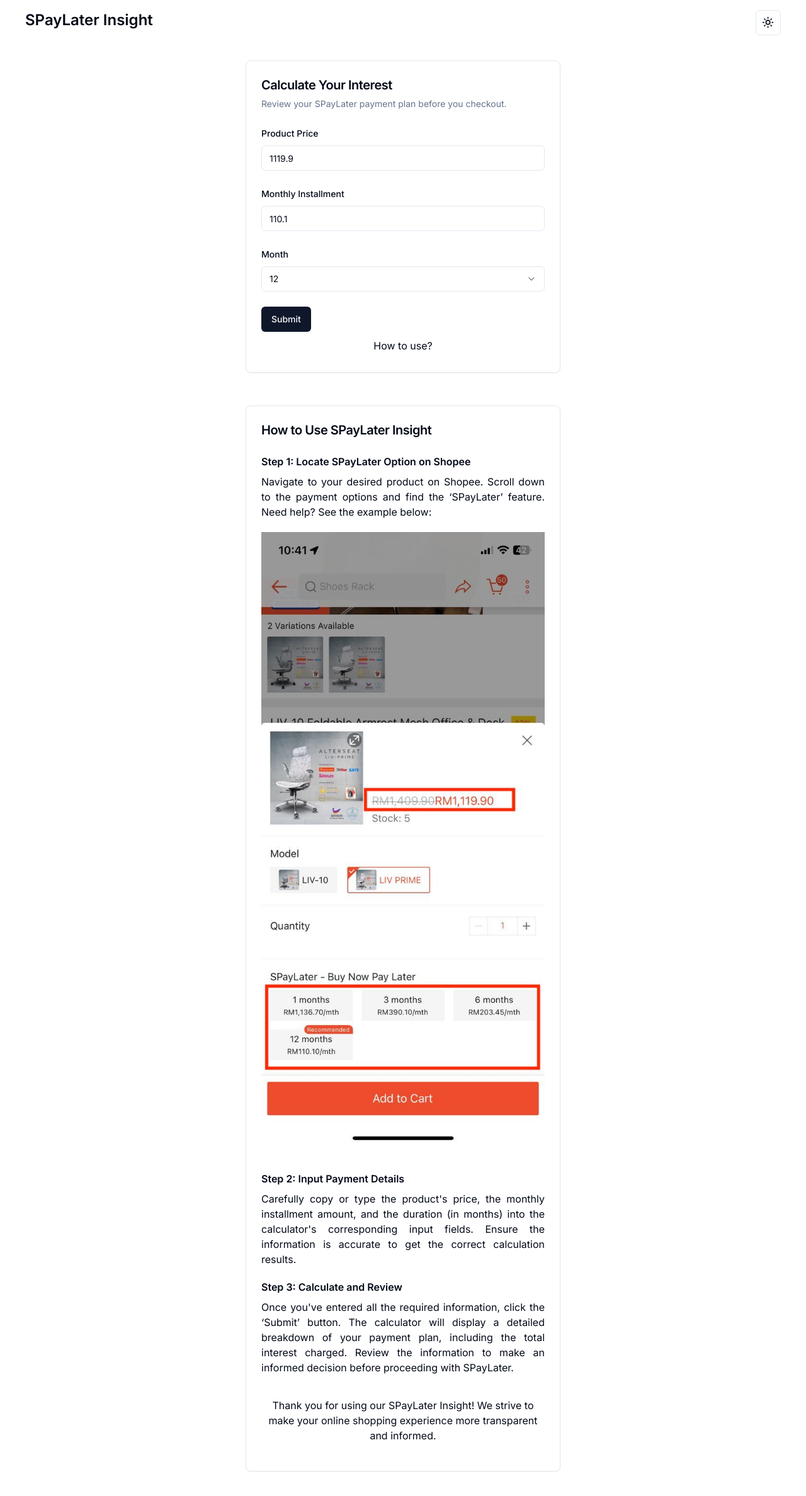
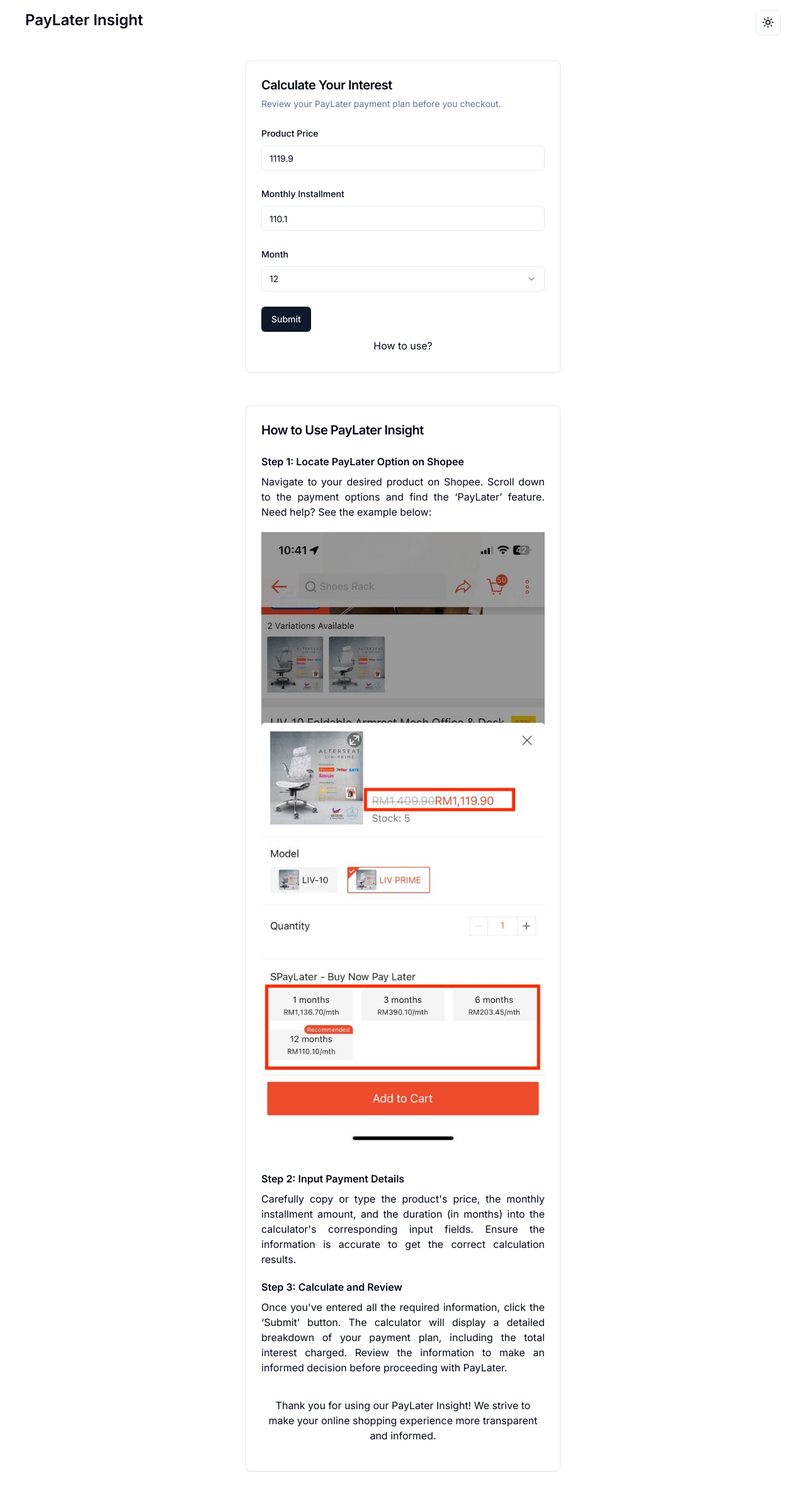
Before and after one commit to AzriZzz/paylater-insight, a Next.js app: page / in a window 1280 px wide. Shown: the whole page at 63% size. Built offline with nearby package versions, Linux system fonts and the light colour scheme.

Commit message:
feature: change from SPayLater to PayLater

```diff
--- a/app/page.tsx
+++ b/app/page.tsx
@@ -103,7 +103,7 @@
   return (
     <div className="w-auto h-full outline">
       <div className="flex justify-between px-3 md:px-10 pt-4">
-        <h1 className="md:w-fit text-2xl font-semibold">SPayLater Insight</h1>
+        <h1 className="md:w-fit text-2xl font-semibold">PayLater Insight</h1>
         <ModeToggle />
       </div>
       <div className="container">
@@ -115,7 +115,7 @@
                   Calculate Your Interest
                 </CardTitle>
                 <CardDescription>
-                  Review your SPayLater payment plan before you checkout.
+                  Review your PayLater payment plan before you checkout.
                 </CardDescription>
               </CardHeader>
 
@@ -190,7 +190,7 @@
             </Card>
             <DialogContent className="sm:max-w-[425px]">
               <DialogHeader>
-                <DialogTitle>SPayLater Overview</DialogTitle>
+                <DialogTitle>PayLater Overview</DialogTitle>
                 <DialogDescription>
                   Detailed breakdown of your upcoming purchase
                 </DialogDescription>
@@ -240,17 +240,17 @@
           <Card className="card-selector w-[350px] md:w-[500px] mt-3 m-10">
             <CardHeader>
               <CardTitle className="text-xl">
-                How to Use SPayLater Insight
+                How to Use PayLater Insight
               </CardTitle>
             </CardHeader>
             <CardContent>
               <div className="step-1 mb-5">
                 <h3 className="font-semibold mb-2">
-                  Step 1: Locate SPayLater Option on Shopee
+                  Step 1: Locate PayLater Option on Shopee
                 </h3>
                 <p className="text-justify ">
                   Navigate to your desired product on Shopee. Scroll down to the
-                  payment options and find the &lsquo;SPayLater&rsquo; feature.
+                  payment options and find the &lsquo;PayLater&rsquo; feature.
                   Need help? See the example below:
                 </p>
                 <div className="flex justify-center py-5">
@@ -258,7 +258,7 @@
                     src="/images/example-product-interest.png"
                     width={500}
                     height={300}
-                    alt="Example product indicating the location of the SPayLater option"
+                    alt="Example product indicating the location of the PayLater option"
                     priority={true}
                   />
                 </div>
@@ -286,13 +286,13 @@
                   the &lsquo;Submit&rsquo; button. The calculator will display a
                   detailed breakdown of your payment plan, including the total
                   interest charged. Review the information to make an informed
-                  decision before proceeding with SPayLater.
+                  decision before proceeding with PayLater.
                 </p>
               </div>
 
               <div className="flex justify-center mb-5">
                 <p className="text-center mt-4">
-                  Thank you for using our SPayLater Insight! We strive to make
+                  Thank you for using our PayLater Insight! We strive to make
                   your online shopping experience more transparent and informed.
                 </p>
               </div>
```
Also changed, not shown: 1 other file (tests, documents, lock files or other folders).
